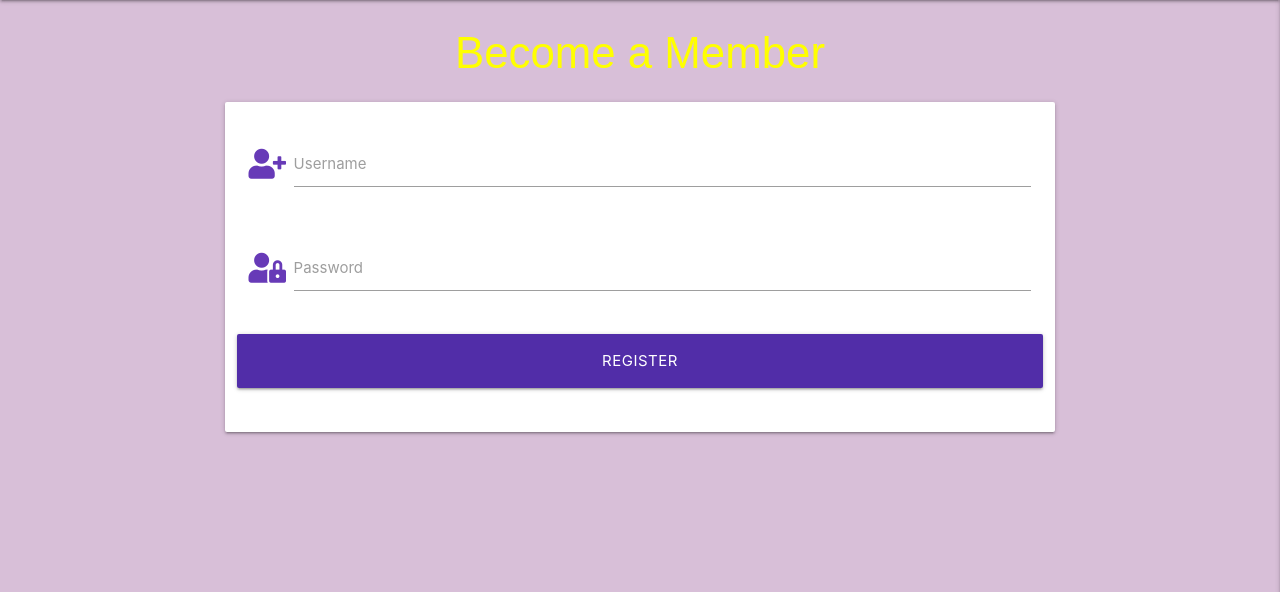
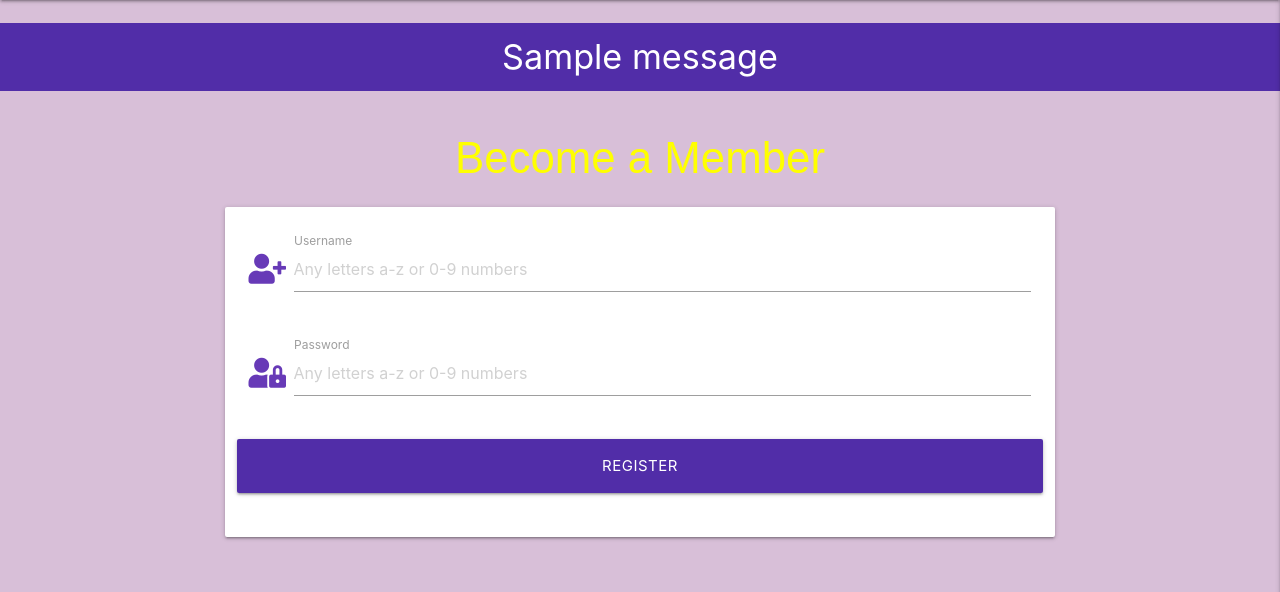
Before and after one commit to misauraleitao/coimbra-travels, a Flask app: page /register in a window 1280 px wide. Shown: the part 64-656 px from the top of the page. Run offline with Flask 2, Linux system fonts and the light colour scheme; one stand-in notice (Sample message) is shown; some libraries are stand-ins or nearby versions; some web fonts are replaced.

Commit message:
Added Register's page functionality and added the pattern on HTML and placed placeholder to notify user of characters accepted for username and password

```diff
--- a/app.py
+++ b/app.py
@@ -27,6 +27,25 @@ def get_places():
 
 @app.route("/register", methods=["POST", "GET"])
 def register():
+    if request.method == "POST":
+        #check if username already exists
+        existing_user = mongo.db.users.find_one(
+            {"username": request.form.get("username").lower()})
+
+        if existing_user:
+            flash("username not available")
+            return redirect(url_for("register"))
+
+        register = {
+            "username": request.form.get("username").lower(),
+            "password": generate_password_hash(request.form.get("password"))
+        }
+        mongo.db.users.insert_one(register)
+
+        #put new user in cookie
+        session["user"] = request.form.get("username").lower()
+        flash("You are now registered, Welcome!")
+
     return render_template("register.html")
 
 
--- a/static/css/styles.css
+++ b/static/css/styles.css
@@ -21,3 +21,8 @@ body{
     top: 600px;
     left: 16px;
   }
+
+.flashes h4 {
+    line-height: 2;
+    color: white;
+}
--- a/templates/base.html
+++ b/templates/base.html
@@ -44,9 +44,24 @@
             <li><a href="#">Log In</a></li>
           </ul>
      </header>
+     <section>
+       <!--flash messages section-->
+       {% with messages = get_flashed_messages() %}
+           {% if messages %}
+            {% for message in messages %}
+              <div class="row flashes">
+                <h4 class="deep-purple darken-2 center-align">{{ message }}</h4>
+              </div>
+            {% endfor %}
+           {% endif %}
+       {% endwith %}
+     </section>
 
+    <main class="container"></main>
     {% block content %}
     {% endblock %}
+  </main>
+
     <script src="https://code.jquery.com/jquery-3.5.1.min.js"
     integrity="sha256-9/aliU8dGd2tb6OSsuzixeV4y/faTqgFtohetphbbj0=" crossorigin="anonymous"></script>
 <script src="https://cdnjs.cloudflare.com/ajax/libs/materialize/1.0.0/js/materialize.min.js"></script>
--- a/templates/register.html
+++ b/templates/register.html
@@ -9,14 +9,16 @@
             <div class="row">
                 <div class="input-field col s12">
                     <i class="fas fa-user-plus prefix deep-purple-text darken-2"></i>
-                    <input id="username" name="username" type="text" class="validate">
+                    <input id="username" placeholder="Any letters a-z or 0-9 numbers" name="username"
+                        minlength="5" maxlength="15" type="text" pattern="^[a-zA-Z0-9]{5,15}$" class="validate" required>
                     <label for="username">Username</label>
                 </div>
             </div>
             <div class="row">
                 <div class="input-field col s12">
                     <i class="fas fa-user-lock prefix deep-purple-text darken-2"></i>
-                    <input id="password" name="password" type="password" class="validate">
+                    <input id="password" name="password" type="password" placeholder="Any letters a-z or 0-9 numbers"
+                        minlength="5" maxlength="15" pattern="^[a-zA-Z0-9]{5,15}$" class="validate" required>
                     <label for="password">Password</label>
                 </div>
             </div>
```
